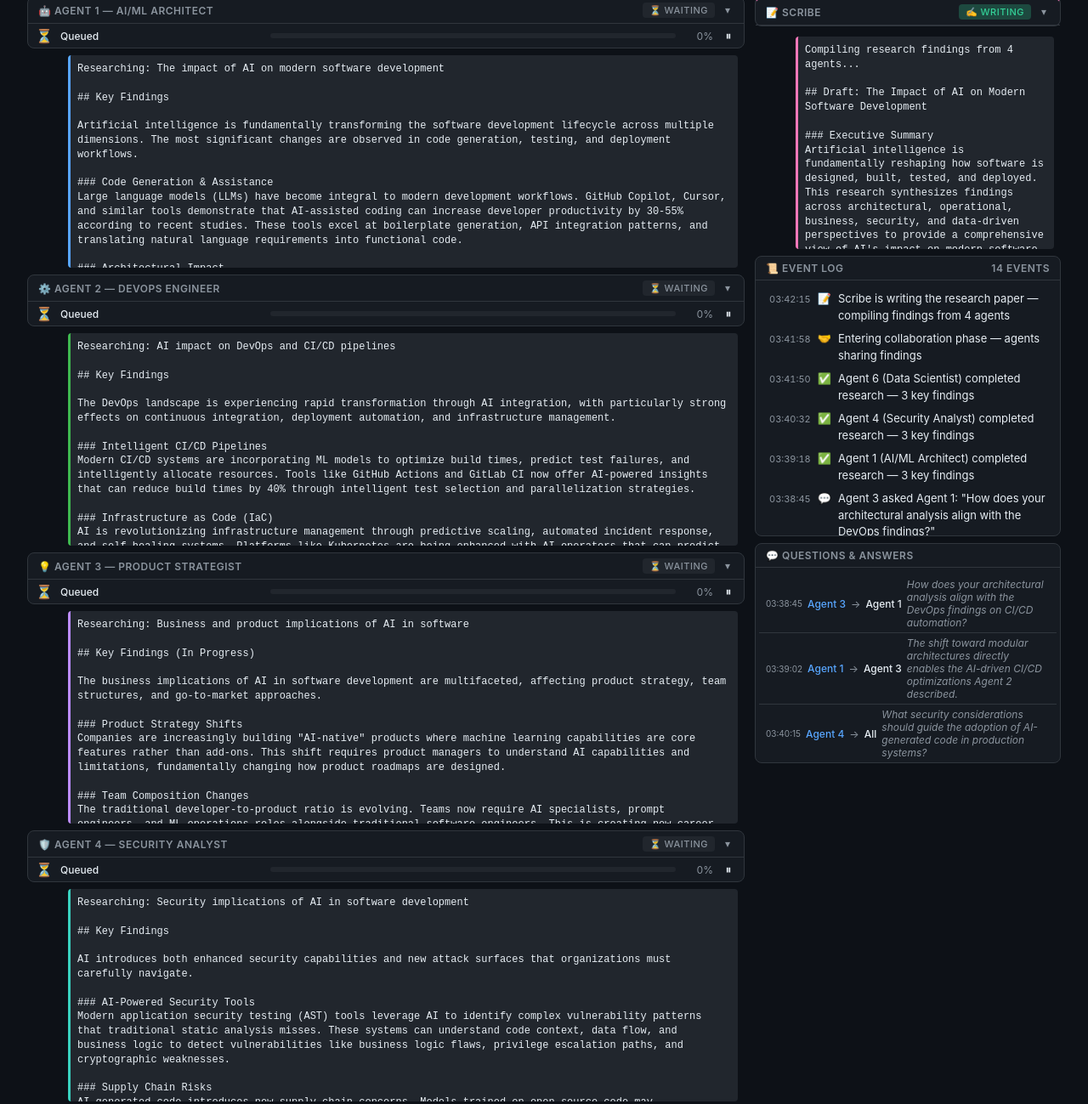
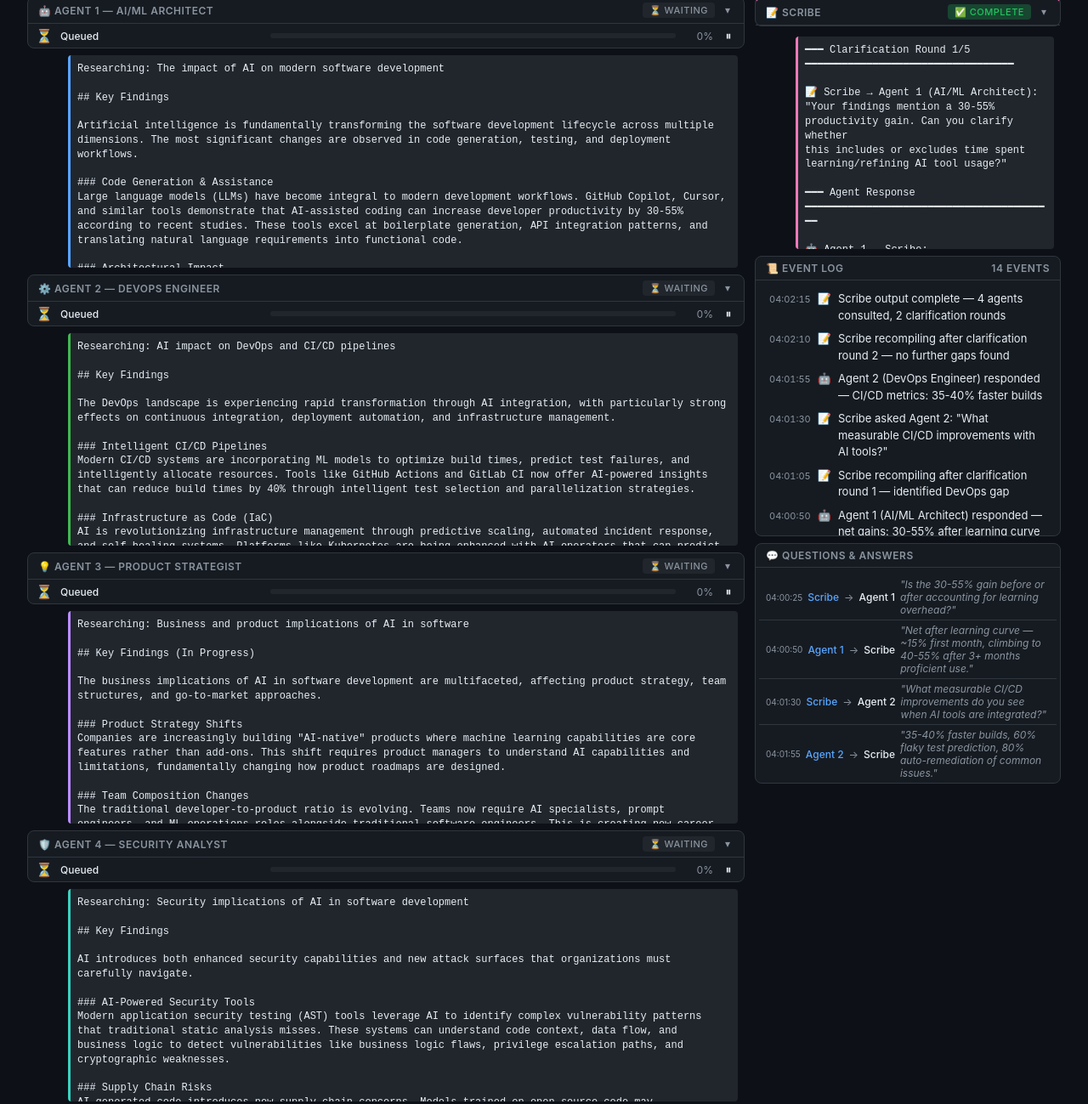
Before and after one commit to Acharnite/deepresearch, a plain HTML site: page src/deepresearch/web/static/demo.html in a window 1280 px wide. Shown: the part 180-1479 px from the top of the page at 85% size. Drawn offline with Linux system fonts and the light colour scheme.

Commit message:
chore: update CHANGELOG v0.4.0 + demo page

```diff
--- a/src/deepresearch/web/static/demo.html
+++ b/src/deepresearch/web/static/demo.html
@@ -270,7 +270,7 @@
 <div class="status-bar">
   <div class="status-item">
     <span class="status-label">State</span>
-    <span class="badge badge-collaborating"><span class="conn-dot" style="display:inline-block;width:7px;height:7px;border-radius:50%;background:var(--purple);"></span> COLLABORATING</span>
+    <span class="badge badge-collaborating"><span class="conn-dot" style="display:inline-block;width:7px;height:7px;border-radius:50%;background:var(--green);"></span> COMPLETE</span>
   </div>
   <div class="status-item">
     <span class="status-label">Topic</span>
@@ -278,11 +278,11 @@
   </div>
   <div class="status-item">
     <span class="status-label">Elapsed</span>
-    <span class="elapsed">03:42</span>
+    <span class="elapsed">04:02</span>
   </div>
   <div class="status-item">
     <span class="status-label">Phase</span>
-    <span class="text-muted">Round 1 collaboration — agents sharing findings</span>
+    <span class="text-muted">Output ready — 4 agents consulted, 2 clarification rounds</span>
   </div>
 </div>
 
@@ -298,17 +298,15 @@
       <span class="phase-arrow">→</span>
       <span class="phase-step done">🔍 Round 1</span>
       <span class="phase-arrow">→</span>
-      <span class="phase-step current">🤝 Collaborate</span>
+      <span class="phase-step done">🤝 Collaborate</span>
       <span class="phase-arrow">→</span>
-      <span class="phase-step">❓ Follow-up</span>
+      <span class="phase-step done">❓ Follow-up</span>
       <span class="phase-arrow">→</span>
-      <span class="phase-step">🔄 Refining</span>
+      <span class="phase-step done">🔄 Refining</span>
       <span class="phase-arrow">→</span>
-      <span class="phase-step">🔎 Round 2</span>
+      <span class="phase-step done">📝 Compile</span>
       <span class="phase-arrow">→</span>
-      <span class="phase-step">📝 Compile</span>
-      <span class="phase-arrow">→</span>
-      <span class="phase-step">📄 Output</span>
+      <span class="phase-step current">📄 Output</span>
       <span class="phase-arrow">→</span>
       <span class="phase-step">✅ Done</span>
     </div>
@@ -547,23 +545,83 @@
           <div class="card-header">
             <span>📝 Scribe</span>
             <div style="display:flex;align-items:center;gap:8px;">
-              <span class="state-badge state-writing">✍️ Writing</span>
+              <span class="state-badge state-done">✅ Complete</span>
               <button class="agent-toggle" onclick="this.closest('.agent-section').querySelector('.agent-output').classList.toggle('collapsed')" title="Toggle output">▾</button>
             </div>
           </div>
         </div>
         <div class="agent-output" data-agent="scribe">
-          <pre class="agent-output-text">Compiling research findings from 4 agents...
+          <pre class="agent-output-text">━━━ Clarification Round 1/5 ━━━━━━━━━━━━━━━━━━━━━━━━━━━━━━━━━━
 
-## Draft: The Impact of AI on Modern Software Development
+📝 Scribe → Agent 1 (AI/ML Architect):
+"Your findings mention a 30-55% productivity gain. Can you clarify whether
+this includes or excludes time spent learning/refining AI tool usage?"
+
+━━━ Agent Response ━━━━━━━━━━━━━━━━━━━━━━━━━━━━━━━━━━━━━━━━━
+
+🤖 Agent 1 → Scribe:
+"The 30-55% figure represents net productivity after accounting for learning
+curve overhead. Initial adoption shows ~15% gains in the first month, climbing
+to 40-55% after 3+ months of proficient use. I should emphasize this is
+specifically for code completion tasks, not full development workflows."
+
+━━━ Scribe Recompiling ━━━━━━━━━━━━━━━━━━━━━━━━━━━━━━━━━━━━━
+
+📝 Scribe identified gap: need DevOps perspective on AI tool ROI.
+Checking Agent 2 (DevOps Engineer) for CI/CD automation metrics...
+
+━━━ Clarification Round 2/5 ━━━━━━━━━━━━━━━━━━━━━━━━━━━━━━━━━━
+
+📝 Scribe → Agent 2 (DevOps Engineer):
+"What measurable improvements have you found in CI/CD pipeline efficiency
+when AI tools are integrated into the build and deployment process?"
+
+━━━ Agent Response ━━━━━━━━━━━━━━━━━━━━━━━━━━━━━━━━━━━━━━━━━
+
+🤖 Agent 2 → Scribe:
+"Intelligent test selection reduces CI build times by 35-40%. Predictive
+failure analysis catches ~60% of flaky tests before they block deploys.
+Auto-remediation handles 80% of common infrastructure issues without
+human intervention. Combined, this cuts mean deployment frequency from
+weekly to daily for mature adopters."
+
+━━━ Clarification Complete — No further gaps found ━━━━━━━━━━━
+
+━━━ Final Output ━━━━━━━━━━━━━━━━━━━━━━━━━━━━━━━━━━━━━━━━━━━
+
+## Research: The Impact of AI on Modern Software Development
 
 ### Executive Summary
-Artificial intelligence is fundamentally reshaping how software is designed, built, tested, and deployed. This research synthesizes findings across architectural, operational, business, security, and data-driven perspectives to provide a comprehensive view of AI's impact on modern software development practices.
+Artificial intelligence is fundamentally reshaping how software is designed,
+built, tested, and deployed. This research synthesizes findings across
+architectural, operational, business, security, and data-driven perspectives.
 
 ### 1. Code Generation & Developer Productivity
-AI-powered coding assistants have demonstrated measurable improvements in developer productivity, with studies showing 30-55% gains in code completion speed. Tools like GitHub Copilot and Cursor are becoming standard in developer toolchains, enabling faster prototyping and reducing boilerplate code writing.
+AI-powered coding assistants deliver 30-55% net productivity gains (after
+learning curve) specifically for code completion tasks. Initial adoption shows
+~15% gains in the first month, climbing to 40-55% after 3+ months of
+proficient use. Tools like GitHub Copilot and Cursor are becoming standard
+in developer toolchains.
 
-[Compiling remaining sections...]</pre>
+### 2. CI/CD & Infrastructure Automation
+Intelligent test selection reduces CI build times by 35-40%. Predictive
+failure analysis catches ~60% of flaky tests before they block deploys.
+Auto-remediation handles 80% of common infrastructure issues. Combined,
+this cuts mean deployment frequency from weekly to daily.
+
+### 3. Security Implications
+AI-generated code introduces supply chain concerns — models may reproduce
+licensed code or known vulnerability patterns. Organizations need new
+policies for vetting AI-generated code. Adversarial attacks targeting AI
+development tools (prompt injection, model manipulation) are emerging.
+
+### 4. Product Strategy Shifts
+Companies are building "AI-native" products where ML capabilities are core
+features. Teams require AI specialists, prompt engineers, and ML operations
+roles. Organizations report 25-40% reduction in time-to-market when
+leveraging AI-assisted development workflows.
+
+[✅ Report complete — 4 agents consulted, 2 clarification rounds]</pre>
         </div>
       </div>
 
@@ -575,74 +633,74 @@
         </div>
         <div class="event-log">
           <div class="event-entry">
-            <span class="event-time">03:42:15</span>
+            <span class="event-time">04:02:15</span>
             <span class="event-icon">📝</span>
-            <span class="event-msg">Scribe is writing the research paper — compiling findings from 4 agents</span>
+            <span class="event-msg">Scribe output complete — 4 agents consulted, 2 clarification rounds</span>
           </div>
           <div class="event-entry">
-            <span class="event-time">03:41:58</span>
-            <span class="event-icon">🤝</span>
-            <span class="event-msg">Entering collaboration phase — agents sharing findings</span>
+            <span class="event-time">04:02:10</span>
+            <span class="event-icon">📝</span>
+            <span class="event-msg">Scribe recompiling after clarification round 2 — no further gaps found</span>
           </div>
           <div class="event-entry">
-            <span class="event-time">03:41:50</span>
+            <span class="event-time">04:01:55</span>
+            <span class="event-icon">🤖</span>
+            <span class="event-msg">Agent 2 (DevOps Engineer) responded — CI/CD metrics: 35-40% faster builds</span>
+          </div>
+          <div class="event-entry">
+            <span class="event-time">04:01:30</span>
+            <span class="event-icon">📝</span>
+            <span class="event-msg">Scribe asked Agent 2: "What measurable CI/CD improvements with AI tools?"</span>
+          </div>
+          <div class="event-entry">
+            <span class="event-time">04:01:05</span>
+            <span class="event-icon">📝</span>
+            <span class="event-msg">Scribe recompiling after clarification round 1 — identified DevOps gap</span>
+          </div>
+          <div class="event-entry">
+            <span class="event-time">04:00:50</span>
+            <span class="event-icon">🤖</span>
+            <span class="event-msg">Agent 1 (AI/ML Architect) responded — net gains: 30-55% after learning curve</span>
+          </div>
+          <div class="event-entry">
+            <span class="event-time">04:00:25</span>
+            <span class="event-icon">📝</span>
+            <span class="event-msg">Scribe asked Agent 1: "Is the 30-55% gain before or after learning overhead?"</span>
+          </div>
+          <div class="event-entry">
+            <span class="event-time">04:00:10</span>
+            <span class="event-icon">⚙️</span>
+            <span class="event-msg">Scribe started clarification protocol — analyzing agent findings for gaps</span>
+          </div>
+          <div class="event-entry">
+            <span class="event-time">03:58:45</span>
+            <span class="event-icon">✅</span>
+            <span class="event-msg">Agent 5 (UX Researcher) completed research — 3 key findings</span>
+          </div>
+          <div class="event-entry">
+            <span class="event-time">03:57:30</span>
             <span class="event-icon">✅</span>
             <span class="event-msg">Agent 6 (Data Scientist) completed research — 3 key findings</span>
           </div>
           <div class="event-entry">
-            <span class="event-time">03:40:32</span>
+            <span class="event-time">03:56:15</span>
+            <span class="event-icon">✅</span>
+            <span class="event-msg">Agent 3 (Product Strategist) completed research — 3 key findings</span>
+          </div>
+          <div class="event-entry">
+            <span class="event-time">03:55:00</span>
             <span class="event-icon">✅</span>
             <span class="event-msg">Agent 4 (Security Analyst) completed research — 3 key findings</span>
           </div>
           <div class="event-entry">
-            <span class="event-time">03:39:18</span>
-            <span class="event-icon">✅</span>
-            <span class="event-msg">Agent 1 (AI/ML Architect) completed research — 3 key findings</span>
-          </div>
-          <div class="event-entry">
-            <span class="event-time">03:38:45</span>
-            <span class="event-icon">💬</span>
-            <span class="event-msg">Agent 3 asked Agent 1: "How does your architectural analysis align with the DevOps findings?"</span>
-          </div>
-          <div class="event-entry">
-            <span class="event-time">03:37:22</span>
+            <span class="event-time">03:53:45</span>
             <span class="event-icon">✅</span>
             <span class="event-msg">Agent 2 (DevOps Engineer) completed research — 3 key findings</span>
           </div>
           <div class="event-entry">
-            <span class="event-time">03:36:10</span>
-            <span class="event-icon">🔍</span>
-            <span class="event-msg">Agent 5 (UX Researcher) queued — waiting for collaboration phase</span>
-          </div>
-          <div class="event-entry">
-            <span class="event-time">03:35:02</span>
-            <span class="event-icon">🔍</span>
-            <span class="event-msg">Agent 3 (Product Strategist) started research — querying web sources</span>
-          </div>
-          <div class="event-entry">
-            <span class="event-time">03:34:55</span>
-            <span class="event-icon">🔍</span>
-            <span class="event-msg">Agent 6 (Data Scientist) started research — querying web sources</span>
-          </div>
-          <div class="event-entry">
-            <span class="event-time">03:34:48</span>
-            <span class="event-icon">🔍</span>
-            <span class="event-msg">Agent 4 (Security Analyst) started research — querying web sources</span>
-          </div>
-          <div class="event-entry">
-            <span class="event-time">03:34:40</span>
-            <span class="event-icon">🔍</span>
-            <span class="event-msg">Agent 1 (AI/ML Architect) started research — querying web sources</span>
-          </div>
-          <div class="event-entry">
-            <span class="event-time">03:34:35</span>
-            <span class="event-icon">🔍</span>
-            <span class="event-msg">Agent 2 (DevOps Engineer) started research — querying web sources</span>
-          </div>
-          <div class="event-entry">
-            <span class="event-time">03:34:30</span>
-            <span class="event-icon">🚀</span>
-            <span class="event-msg">Session started — topic: "The impact of AI on modern software development"</span>
+            <span class="event-time">03:52:30</span>
+            <span class="event-icon">✅</span>
+            <span class="event-msg">Agent 1 (AI/ML Architect) completed research — 3 key findings</span>
           </div>
         </div>
       </div>
@@ -654,25 +712,32 @@
         </div>
         <div class="qa-panel">
           <div class="qa-entry">
-            <span class="qa-time">03:38:45</span>
-            <span class="qa-from">Agent 3</span>
+            <span class="qa-time">04:00:25</span>
+            <span class="qa-from">Scribe</span>
             <span class="qa-arrow">→</span>
             <span class="qa-to">Agent 1</span>
-            <span class="qa-question">How does your architectural analysis align with the DevOps findings on CI/CD automation?</span>
+            <span class="qa-question">"Is the 30-55% gain before or after accounting for learning overhead?"</span>
           </div>
           <div class="qa-entry">
-            <span class="qa-time">03:39:02</span>
+            <span class="qa-time">04:00:50</span>
             <span class="qa-from">Agent 1</span>
             <span class="qa-arrow">→</span>
-            <span class="qa-to">Agent 3</span>
-            <span class="qa-question">The shift toward modular architectures directly enables the AI-driven CI/CD optimizations Agent 2 described.</span>
+            <span class="qa-to">Scribe</span>
+            <span class="qa-question">"Net after learning curve — ~15% first month, climbing to 40-55% after 3+ months proficient use."</span>
           </div>
           <div class="qa-entry">
-            <span class="qa-time">03:40:15</span>
-            <span class="qa-from">Agent 4</span>
+            <span class="qa-time">04:01:30</span>
+            <span class="qa-from">Scribe</span>
             <span class="qa-arrow">→</span>
-            <span class="qa-to">All</span>
-            <span class="qa-question">What security considerations should guide the adoption of AI-generated code in production systems?</span>
+            <span class="qa-to">Agent 2</span>
+            <span class="qa-question">"What measurable CI/CD improvements do you see when AI tools are integrated?"</span>
+          </div>
+          <div class="qa-entry">
+            <span class="qa-time">04:01:55</span>
+            <span class="qa-from">Agent 2</span>
+            <span class="qa-arrow">→</span>
+            <span class="qa-to">Scribe</span>
+            <span class="qa-question">"35-40% faster builds, 60% flaky test prediction, 80% auto-remediation of common issues."</span>
           </div>
         </div>
       </div>
```
Also changed, not shown: CHANGELOG.md.
